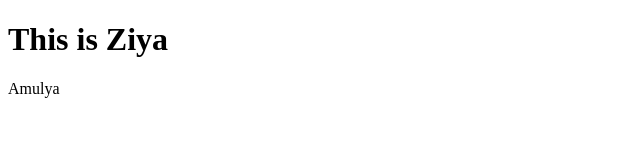
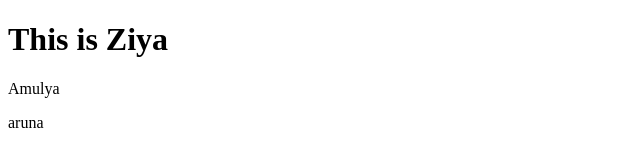
Before and after one commit to arunahugar/start_up, a plain HTML site: page index.html in a window 1280 px wide. Shown: the full height of the page, 0-640 px from the left. Drawn offline with Linux system fonts and the light colour scheme.

Commit message:
Update index.html

```diff
--- a/index.html
+++ b/index.html
@@ -11,6 +11,7 @@
         <h1>This is Ziya</h1>
 
         <p>Amulya</p>
+        <p>aruna</p>
 
 </body>
 </html>
```
